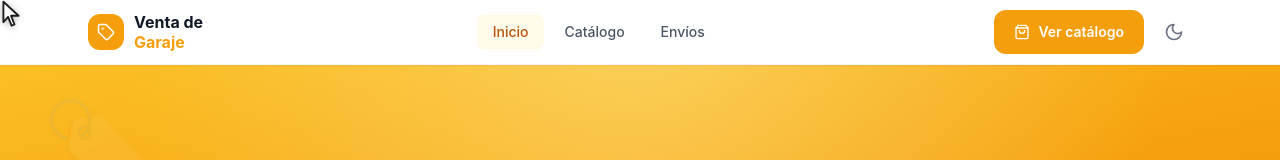
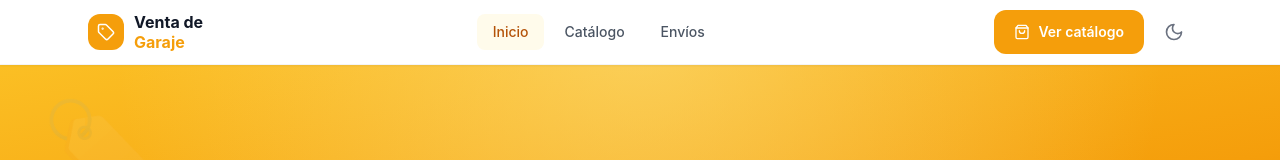
Before and after one commit to angelbricordova-dot/VENTA-DE-GARAJE, a React (Vite) app: page / in a window 1280 px wide. Shown: the top 160 px of the page. Built offline with nearby package versions, Linux system fonts and the light colour scheme.

Commit message:
Remove custom cursor, restore default system cursor
Co-Authored-By: Claude Sonnet 4.6 <noreply@anthropic.com>
Claude-Session: https://claude.ai/code/session_016wZCs1g2WyTNgprBdd9Yxd

```diff
--- a/src/App.jsx
+++ b/src/App.jsx
@@ -1,7 +1,6 @@
 import { Routes, Route } from 'react-router-dom'
 import Header from './components/Header'
 import Footer from './components/Footer'
-import CustomCursor from './components/CustomCursor'
 import Home from './pages/Home'
 import Catalog from './pages/Catalog'
 import ProductDetail from './pages/ProductDetail'
@@ -26,7 +25,6 @@ function Layout({ children }) {
 export default function App() {
   return (
     <ThemeProvider>
-    <CustomCursor />
     <Routes>
       {/* Admin — no layout */}
       <Route path="/admin" element={<Admin />} />
--- a/src/components/CustomCursor.jsx
+++ /dev/null
@@ -1,69 +0,0 @@
-import { useEffect, useRef } from 'react'
-
-export default function CustomCursor() {
-  const wrapRef = useRef(null)
-  const mouse   = useRef({ x: -300, y: -300 })
-  const smooth  = useRef({ x: -300, y: -300 })
-  const raf     = useRef(null)
-
-  useEffect(() => {
-    if (!window.matchMedia('(pointer: fine)').matches) return
-
-    document.documentElement.classList.add('custom-cursor-active')
-
-    const move = ({ clientX: x, clientY: y }) => {
-      mouse.current = { x, y }
-    }
-
-    const over = ({ target }) => {
-      const onProduct     = !!target.closest('.card')
-      const onInteractive = !!target.closest('a, button, [role="button"]') && !onProduct
-      wrapRef.current?.classList.toggle('on-product',     onProduct)
-      wrapRef.current?.classList.toggle('on-interactive', onInteractive)
-    }
-
-    const down = () => wrapRef.current?.classList.add('is-clicking')
-    const up   = () => wrapRef.current?.classList.remove('is-clicking')
-
-    const tick = () => {
-      smooth.current.x += (mouse.current.x - smooth.current.x) * 0.75
-      smooth.current.y += (mouse.current.y - smooth.current.y) * 0.75
-      if (wrapRef.current) {
-        wrapRef.current.style.left = smooth.current.x + 'px'
-        wrapRef.current.style.top  = smooth.current.y + 'px'
-      }
-      raf.current = requestAnimationFrame(tick)
-    }
-
-    window.addEventListener('mousemove', move)
-    window.addEventListener('mouseover', over)
-    window.addEventListener('mousedown', down)
-    window.addEventListener('mouseup',   up)
-    raf.current = requestAnimationFrame(tick)
-
-    return () => {
-      document.documentElement.classList.remove('custom-cursor-active')
-      window.removeEventListener('mousemove', move)
-      window.removeEventListener('mouseover', over)
-      window.removeEventListener('mousedown', down)
-      window.removeEventListener('mouseup',   up)
-      cancelAnimationFrame(raf.current)
-    }
-  }, [])
-
-  return (
-    <div ref={wrapRef} className="cursor-wrap" aria-hidden="true">
-      <svg className="cursor-arrow" viewBox="0 0 18 24" fill="none" xmlns="http://www.w3.org/2000/svg">
-        <path
-          d="M2.5 1.5 L2.5 19 L6.5 14.5 L9.5 22 L12 21 L9 13.5 L15.5 13.5 Z"
-          fill="white"
-          stroke="#1C1C1E"
-          strokeWidth="1.6"
-          strokeLinejoin="round"
-          strokeLinecap="round"
-        />
-      </svg>
-      <span className="cursor-label">✨ ¡Lo quiero!</span>
-    </div>
-  )
-}
--- a/src/index.css
+++ b/src/index.css
@@ -95,61 +95,3 @@
 .animate-fade-in-up { animation: fadeInUp 0.42s ease-out both; }
 .animate-scale-in   { animation: scaleIn  0.30s ease-out both; }
 .animate-float-y    { animation: floatY   3.5s ease-in-out infinite; }
-
-/* ── Custom cursor ──────────────────────────────────────── */
-.custom-cursor-active,
-.custom-cursor-active * { cursor: none !important; }
-
-.cursor-wrap {
-  position: fixed;
-  top: 0; left: 0;
-  pointer-events: none;
-  z-index: 9999;
-  will-change: left, top;
-}
-
-.cursor-arrow {
-  width: 22px;
-  height: 28px;
-  display: block;
-  filter: drop-shadow(0 1px 3px rgba(0,0,0,0.28));
-  transition: transform 0.1s ease;
-}
-
-.cursor-label {
-  position: absolute;
-  top: 16px;
-  left: 22px;
-  background: #F59E0B;
-  color: #fff;
-  font-size: 12px;
-  font-weight: 700;
-  font-family: system-ui, -apple-system, sans-serif;
-  padding: 5px 13px;
-  border-radius: 20px;
-  white-space: nowrap;
-  letter-spacing: 0.01em;
-  box-shadow: 0 4px 14px rgba(245,158,11,0.45), 0 1px 4px rgba(0,0,0,0.12);
-  opacity: 0;
-  transform: translateY(6px) scale(0.88);
-  transition: opacity 0.22s cubic-bezier(0.34,1.56,0.64,1),
-              transform 0.22s cubic-bezier(0.34,1.56,0.64,1);
-}
-
-.cursor-wrap.on-product .cursor-label {
-  opacity: 1;
-  transform: translateY(0) scale(1);
-}
-
-.cursor-wrap.on-interactive .cursor-arrow {
-  transform: scale(1.12);
-}
-
-.cursor-wrap.is-clicking .cursor-arrow {
-  transform: scale(0.82);
-}
-
-.cursor-wrap.is-clicking.on-product .cursor-label {
-  transform: translateY(0) scale(0.94);
-  opacity: 0.85;
-}
```
